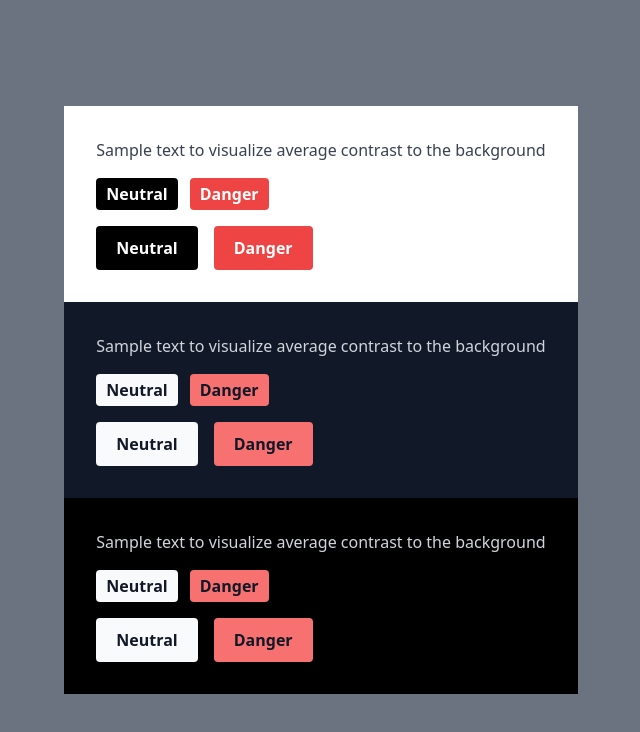
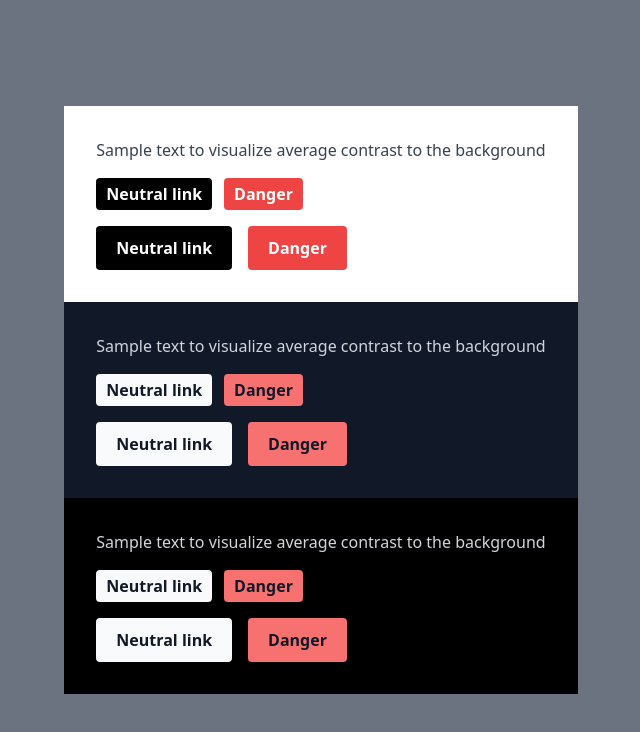
Before and after one commit to FlynnRider-000/nextjs-starter, a Next.js app: page / in a window 1280 px wide. Shown: the top 732 px of the page, without its empty margins (319-959 px from the left). Built offline with nearby package versions, Linux system fonts and the light colour scheme.

Commit message:
feat(Button): class composability

```diff
--- a/src/components/Button.tsx
+++ b/src/components/Button.tsx
@@ -9,29 +9,35 @@ export type ButtonOwnProps = {
 export type ButtonProps = React.ComponentPropsWithRef<"button"> &
 	ButtonOwnProps;
 
+export function buttonClassNames({
+	size = "md",
+	intent = "neutral",
+}: ButtonOwnProps = {}) {
+	return clsx(
+		"inline-flex items-center font-semibold leading-tight rounded focus:outline-none transition-colors motion-reduce:transition-none focus-visible:ring-4",
+		{
+			"h-8": size === "sm",
+			"h-11": size === "md",
+		},
+		[
+			"text-white dark:text-gray-900",
+			{
+				"ring-gray-400": intent === "neutral",
+				"ring-red-300 dark:ring-red-700": intent === "danger",
+			},
+		],
+	);
+}
+
 export const Button = React.forwardRef(function Button(
-	{ size = "md", intent = "neutral", className, ...restProps }: ButtonProps,
+	{ className, ...restProps }: ButtonProps,
 	ref: React.ForwardedRef<HTMLButtonElement>,
 ) {
 	return (
 		<button
 			ref={ref}
 			type="button"
-			className={clsx(
-				"inline-flex items-center font-semibold leading-tight rounded focus:outline-none transition-colors motion-reduce:transition-none focus-visible:ring-4",
-				{
-					"h-8": size === "sm",
-					"h-11": size === "md",
-				},
-				[
-					"text-white dark:text-gray-900",
-					{
-						"ring-gray-400": intent === "neutral",
-						"ring-red-300 dark:ring-red-700": intent === "danger",
-					},
-				],
-				className,
-			)}
+			className={clsx(buttonClassNames(restProps), className)}
 			{...restProps}
 		/>
 	);
--- a/src/components/PrimaryButton.tsx
+++ b/src/components/PrimaryButton.tsx
@@ -1,27 +1,22 @@
 import clsx from "clsx";
 import * as React from "react";
 
-import { Button, ButtonOwnProps, ButtonProps } from "./Button";
+import {
+	Button,
+	buttonClassNames,
+	ButtonOwnProps,
+	ButtonProps,
+} from "./Button";
 
 export type PrimaryButtonOwnProps = ButtonOwnProps;
 
 export type PrimaryButtonProps = ButtonProps;
 
-export const PrimaryButton = React.forwardRef(function PrimaryButton(
-	{
+function primaryButtonOwnClassNames({
 	size = "md",
 	intent = "neutral",
-		className,
-		...restProps
-	}: PrimaryButtonProps,
-	ref: React.ForwardedRef<HTMLButtonElement>,
-) {
-	return (
-		<Button
-			ref={ref}
-			size={size}
-			intent={intent}
-			className={clsx(
+}: PrimaryButtonOwnProps) {
+	return clsx(
 		{
 			"px-2.5": size === "sm",
 			"px-5": size === "md",
@@ -32,8 +27,21 @@ export const PrimaryButton = React.forwardRef(function PrimaryButton(
 			"bg-red-500 hover:bg-red-400 dark:bg-red-400 dark:hover:bg-red-500":
 				intent === "danger",
 		},
-				className,
-			)}
+	);
+}
+
+export function primaryButtonClassNames(props: PrimaryButtonOwnProps = {}) {
+	return clsx(buttonClassNames(props), primaryButtonOwnClassNames(props));
+}
+
+export const PrimaryButton = React.forwardRef(function PrimaryButton(
+	{ className, ...restProps }: PrimaryButtonProps,
+	ref: React.ForwardedRef<HTMLButtonElement>,
+) {
+	return (
+		<Button
+			ref={ref}
+			className={clsx(primaryButtonOwnClassNames(restProps), className)}
 			{...restProps}
 		/>
 	);
--- a/src/pages/index.tsx
+++ b/src/pages/index.tsx
@@ -1,4 +1,7 @@
-import { PrimaryButton } from "@/components/PrimaryButton";
+import {
+	PrimaryButton,
+	primaryButtonClassNames,
+} from "@/components/PrimaryButton";
 
 type ThemingShowcaseProps = {
 	children?: React.ReactNode;
@@ -33,14 +36,24 @@ export default function Page() {
 			<ThemingShowcase>
 				<Canvas>
 					<div className="space-x-3">
-						<PrimaryButton size="sm">Neutral</PrimaryButton>
+						<a
+							href="https://github.com/kripod"
+							className={primaryButtonClassNames({ size: "sm" })}
+						>
+							Neutral link
+						</a>
 						<PrimaryButton size="sm" intent="danger">
 							Danger
 						</PrimaryButton>
 					</div>
 
 					<div className="space-x-4">
-						<PrimaryButton>Neutral</PrimaryButton>
+						<a
+							href="https://github.com/kripod"
+							className={primaryButtonClassNames()}
+						>
+							Neutral link
+						</a>
 						<PrimaryButton intent="danger">Danger</PrimaryButton>
 					</div>
 				</Canvas>
```
Lines whose indentation alone changed are shown as unchanged.
